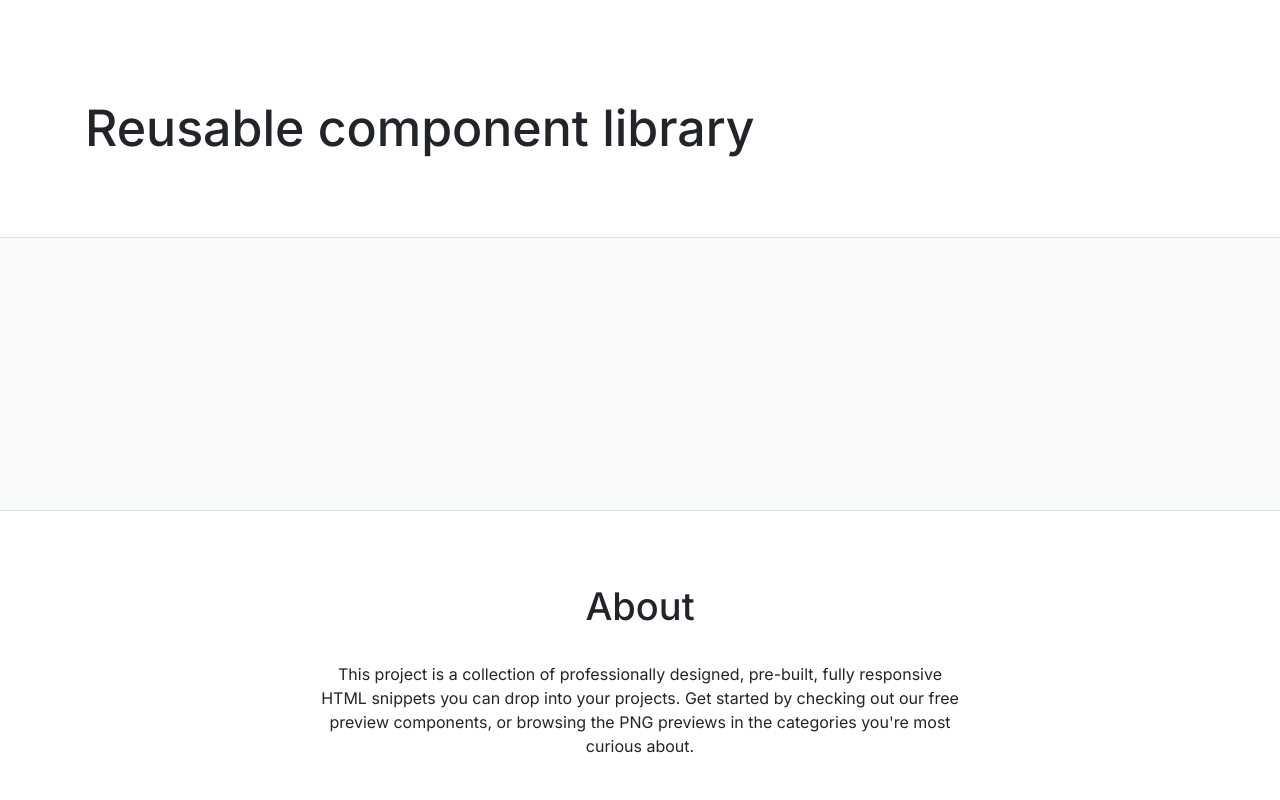
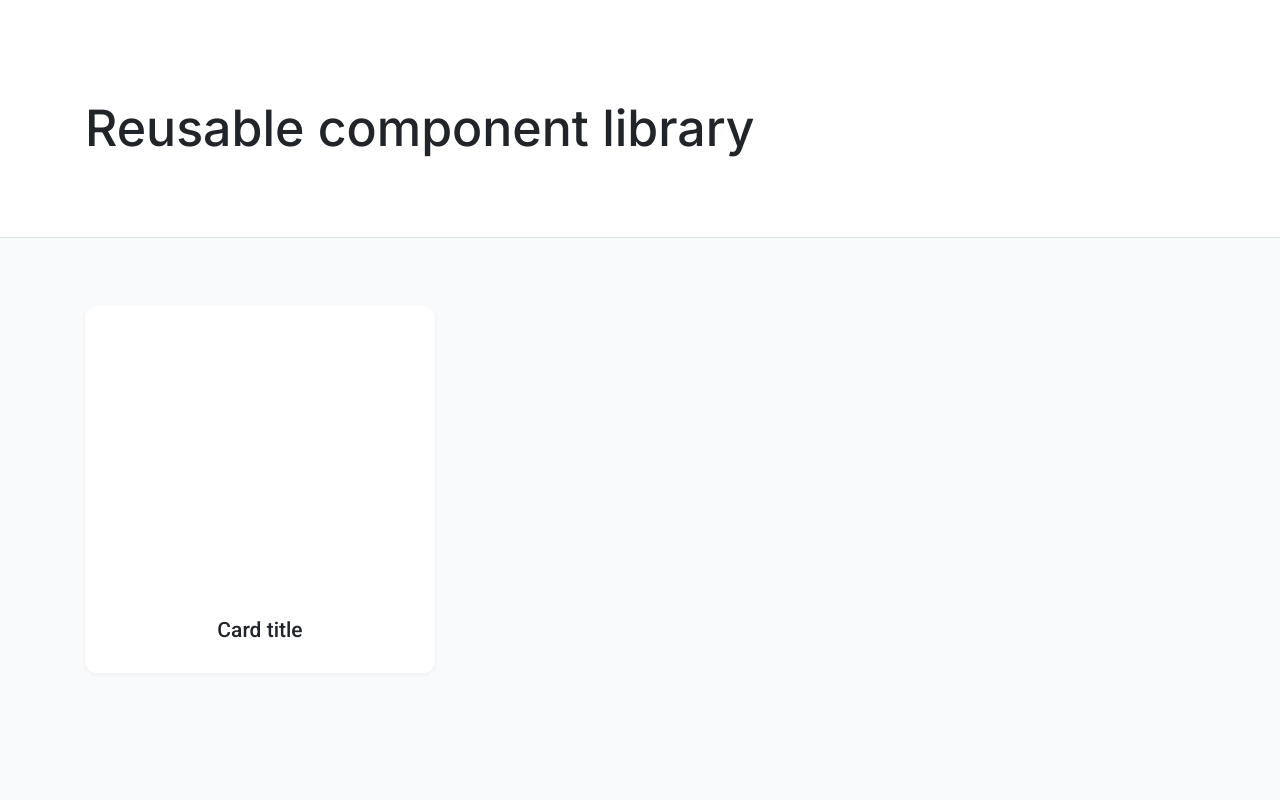
Before and after one commit to js-tasks-ru/htmlcss-20251006_smoki-mo, a website: page index.html in a window 1280 px wide. Shown: the top 800 px of the page. Drawn offline with Linux system fonts and the light colour scheme.

Commit message:
add block card

```diff
--- a/assets/css/main.css
+++ b/assets/css/main.css
@@ -6,6 +6,7 @@
 @import '../../components/main-section/main-section.css';
 @import '../../components/footer/footer.css';
 @import '../../components/container/container.css';
+@import '../../components/card/card.css';
 
 :root {
   --white: #ffffff;
--- /dev/null
+++ b/components/card/card.css
@@ -0,0 +1,21 @@
+.card {
+  width: 350px;
+  padding: 30px;
+  border-radius: 12px;
+  background: var(--white);
+  box-shadow: 0px 2px 4px 0px #2124290d;
+}
+
+.card__preview {
+  height: 266px;
+}
+
+.card__title {
+  font-weight: 500;
+  font-size: 21px;
+  line-height: 100%;
+  text-align: center;
+  color: var(--black);
+  margin: 16px 0 0;
+  padding: 2px 0;
+}
--- a/index.html
+++ b/index.html
@@ -10,7 +10,12 @@
       </div>
     </header>
     <main class="main-section">
-      <div class="container"></div>
+      <div class="container">
+        <div class="card">
+          <div class="card__preview"></div>
+          <h5 class="card__title">Card title</h5>
+        </div>
+      </div>
     </main>
     <footer class="footer">
       <div class="container container_small">
```
